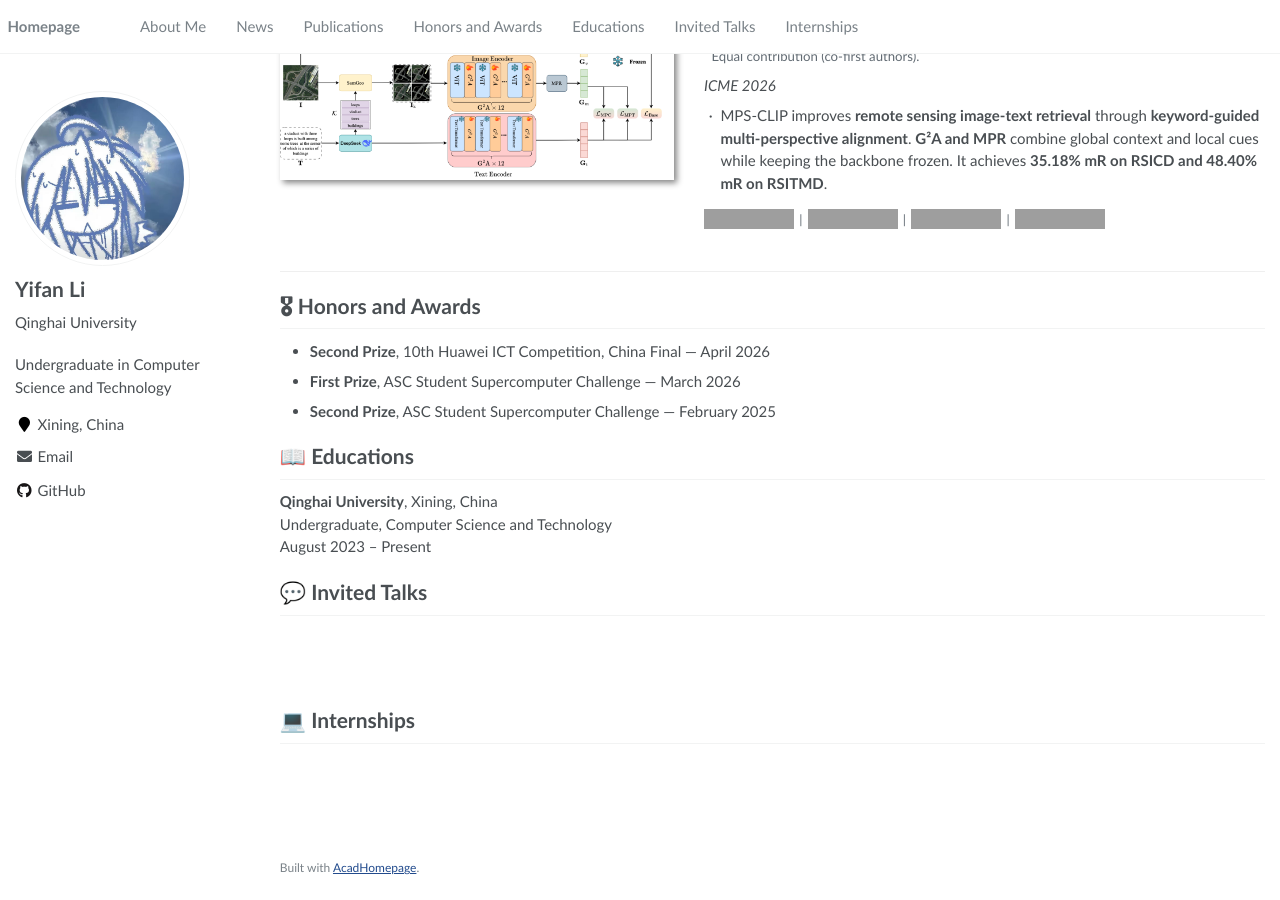
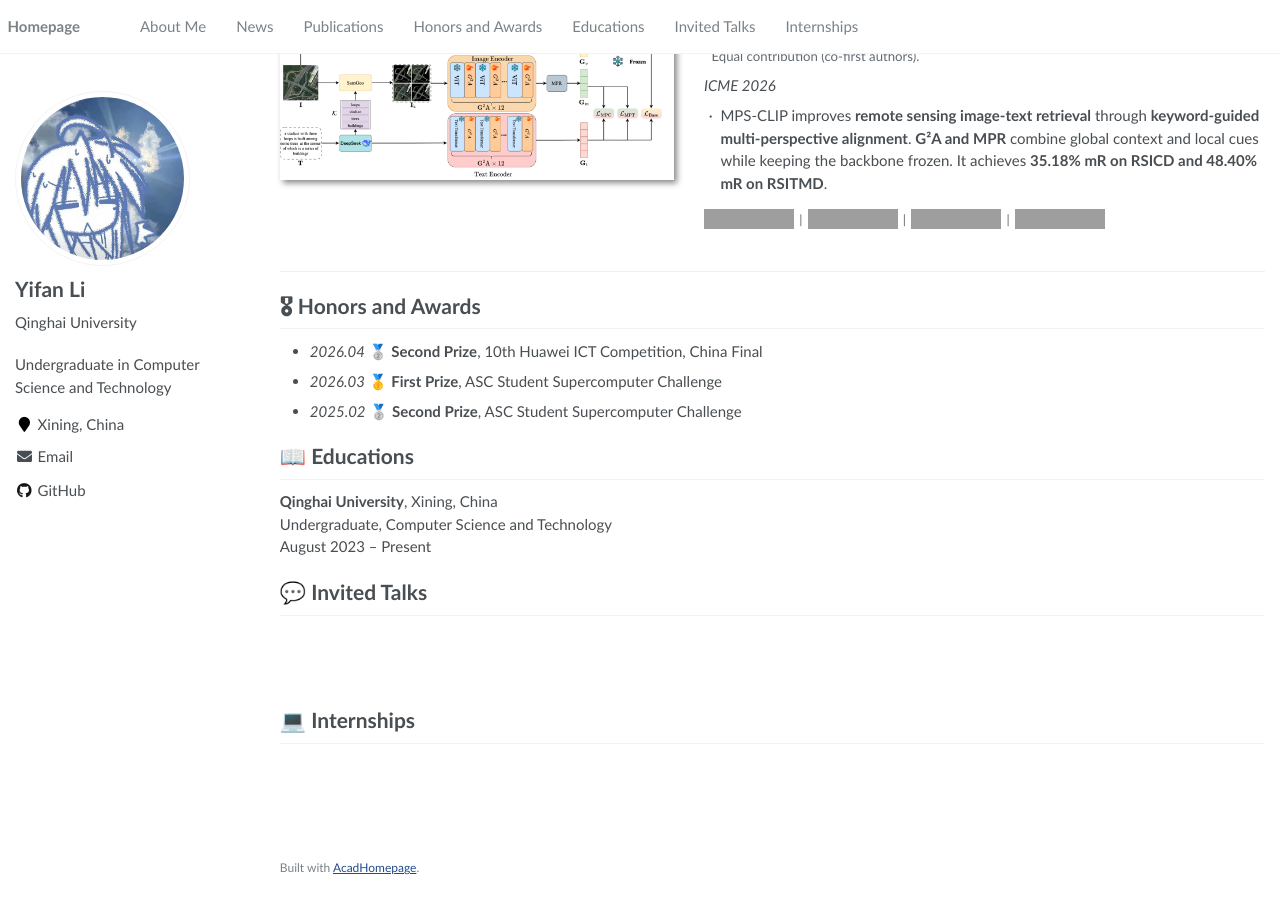
Before and after one commit to Lcrucial1f/Lcrucial1f.github.io, a Jekyll site: the page built from _pages/about.md, in a window 1280 px wide and 900 px high, scrolled down 754 px. Built offline with Jekyll 4.4.1, drawn with Linux system fonts in a browser that asks for light colours; grey boxes are pictures that could not be loaded.

Commit message:
Format honors with leading dates and medal emoji

```diff
--- a/_pages/about.md
+++ b/_pages/about.md
@@ -74,9 +74,9 @@ I will soon join the **School of Computer Science and Technology, Beijing Instit
 # 🎖 Honors and Awards
 {: #honors-and-awards}
 
-- **Second Prize**, 10th Huawei ICT Competition, China Final — April 2026
-- **First Prize**, ASC Student Supercomputer Challenge — March 2026
-- **Second Prize**, ASC Student Supercomputer Challenge — February 2025
+- *2026.04* 🥈 **Second Prize**, 10th Huawei ICT Competition, China Final
+- *2026.03* 🥇 **First Prize**, ASC Student Supercomputer Challenge
+- *2025.02* 🥈 **Second Prize**, ASC Student Supercomputer Challenge
 
 # 📖 Educations
 {: #education}
```
